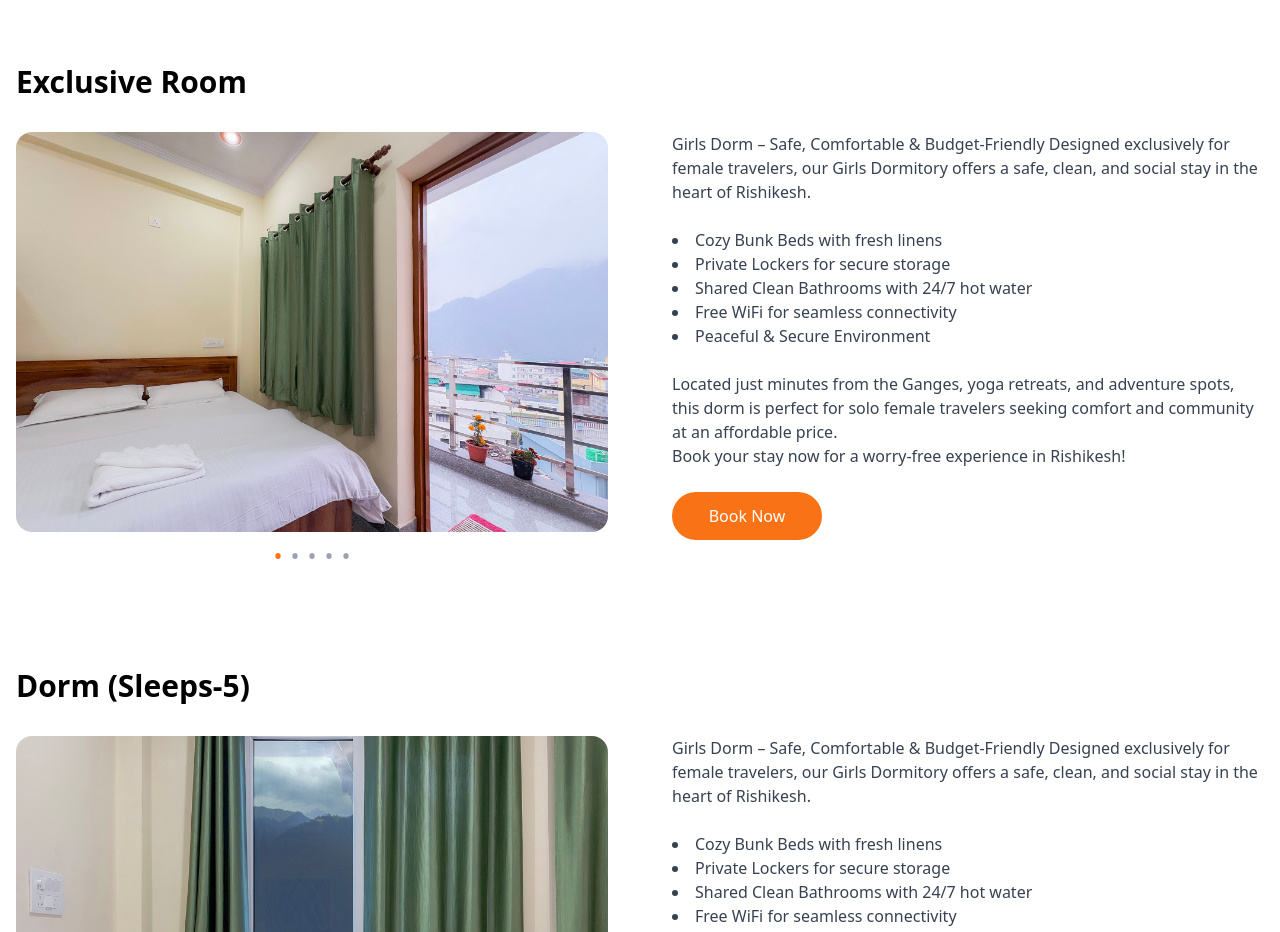
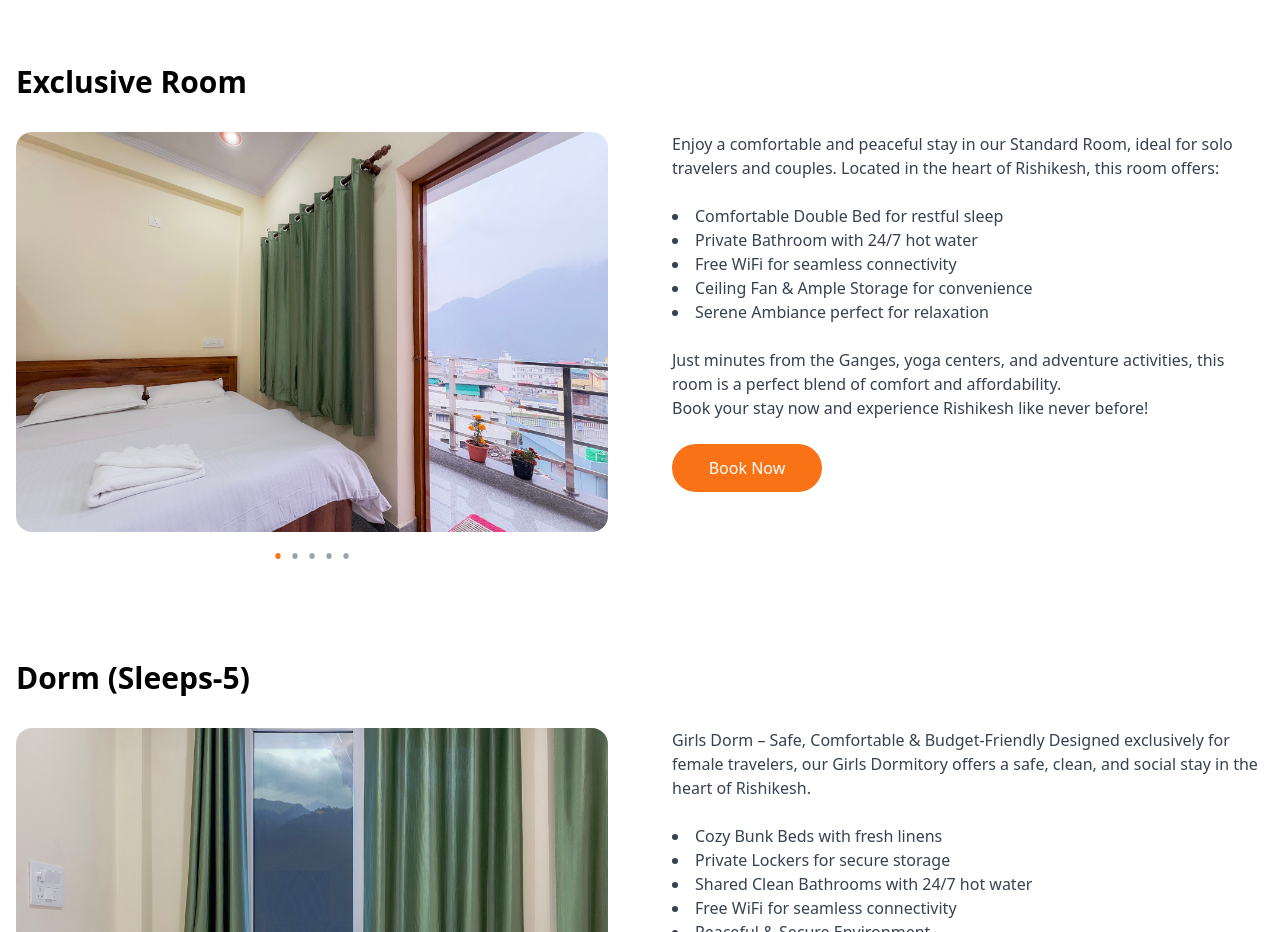
Before and after one commit to ravivarma9/colourbox, a React (Vite) app in the folder project/: page /rooms in a window 1280 px wide. Shown: the part 1060-1992 px from the top of the page. Built offline with nearby package versions, Linux system fonts and the light colour scheme.

Commit message:
content change

```diff
--- a/project/src/pages/Rooms.tsx
+++ b/project/src/pages/Rooms.tsx
@@ -30,7 +30,7 @@ const rooms = [
   },
   {
     title: 'Exclusive Room',
-    mainDescription: 'Girls Dorm – Safe, Comfortable & Budget-Friendly Designed exclusively for female travelers, our Girls Dormitory offers a safe, clean, and social stay in the heart of Rishikesh.',
+    mainDescription: 'Enjoy a comfortable and peaceful stay in our Standard Room, ideal for solo travelers and couples. Located in the heart of Rishikesh, this room offers:',
     images: [
 
       { url: 'assets/Deluxe_room_with_kitchen/Standard_Room_1.jpg', title: 'Standard Room' },
@@ -41,14 +41,14 @@ const rooms = [
 
     ],
     description: {
-      points: ['Cozy Bunk Beds with fresh linens',
-        'Private Lockers for secure storage',
-        'Shared Clean Bathrooms with 24/7 hot water',
-        'Free WiFi for seamless connectivity',
-        'Peaceful & Secure Environment'
+      points: ['Comfortable Double Bed for restful sleep',
+                'Private Bathroom with 24/7 hot water',
+                'Free WiFi for seamless connectivity',
+                'Ceiling Fan & Ample Storage for convenience',
+                'Serene Ambiance perfect for relaxation'
       ],
-      extraDescription: ['Located just minutes from the Ganges, yoga retreats, and adventure spots, this dorm is perfect for solo female travelers seeking comfort and community at an affordable price.',
-        'Book your stay now for a worry-free experience in Rishikesh!'
+      extraDescription: ['Just minutes from the Ganges, yoga centers, and adventure activities, this room is a perfect blend of comfort and affordability.',
+        'Book your stay now and experience Rishikesh like never before!'
       ]
     }
   },
```
